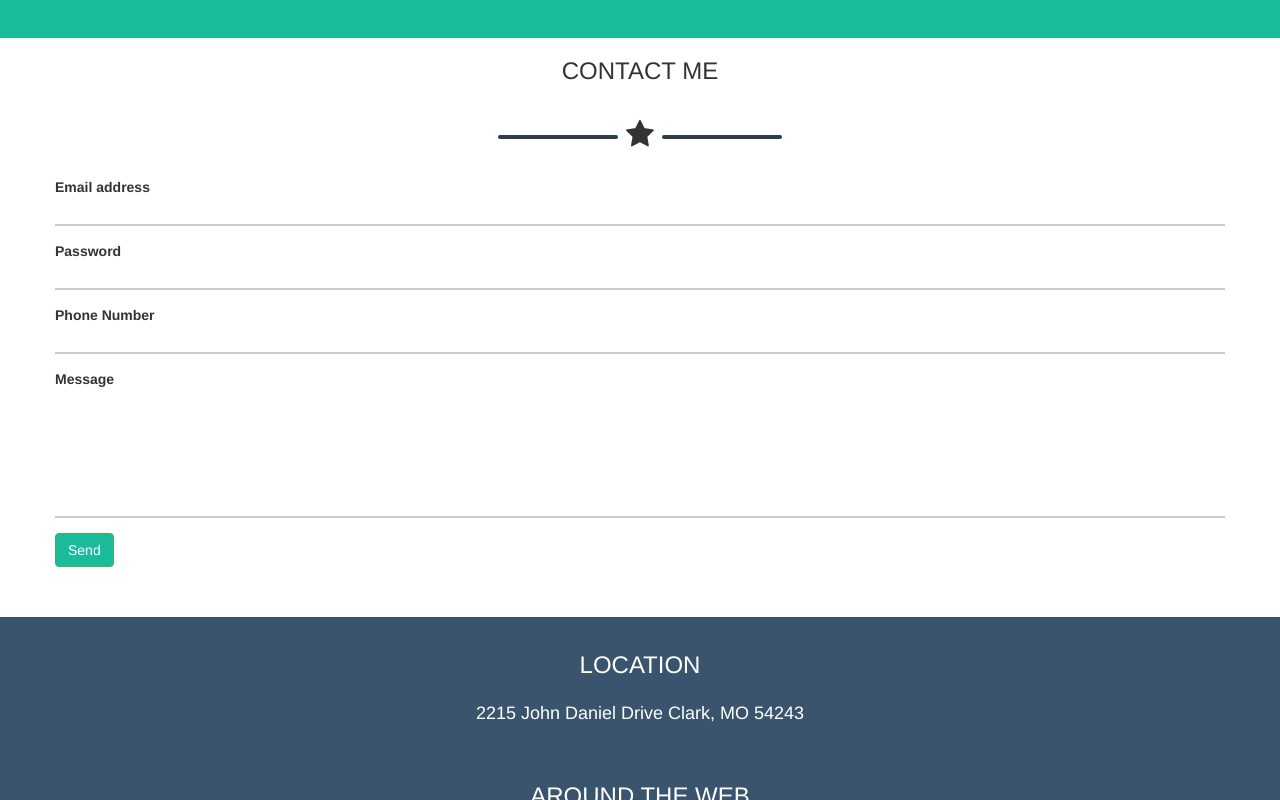
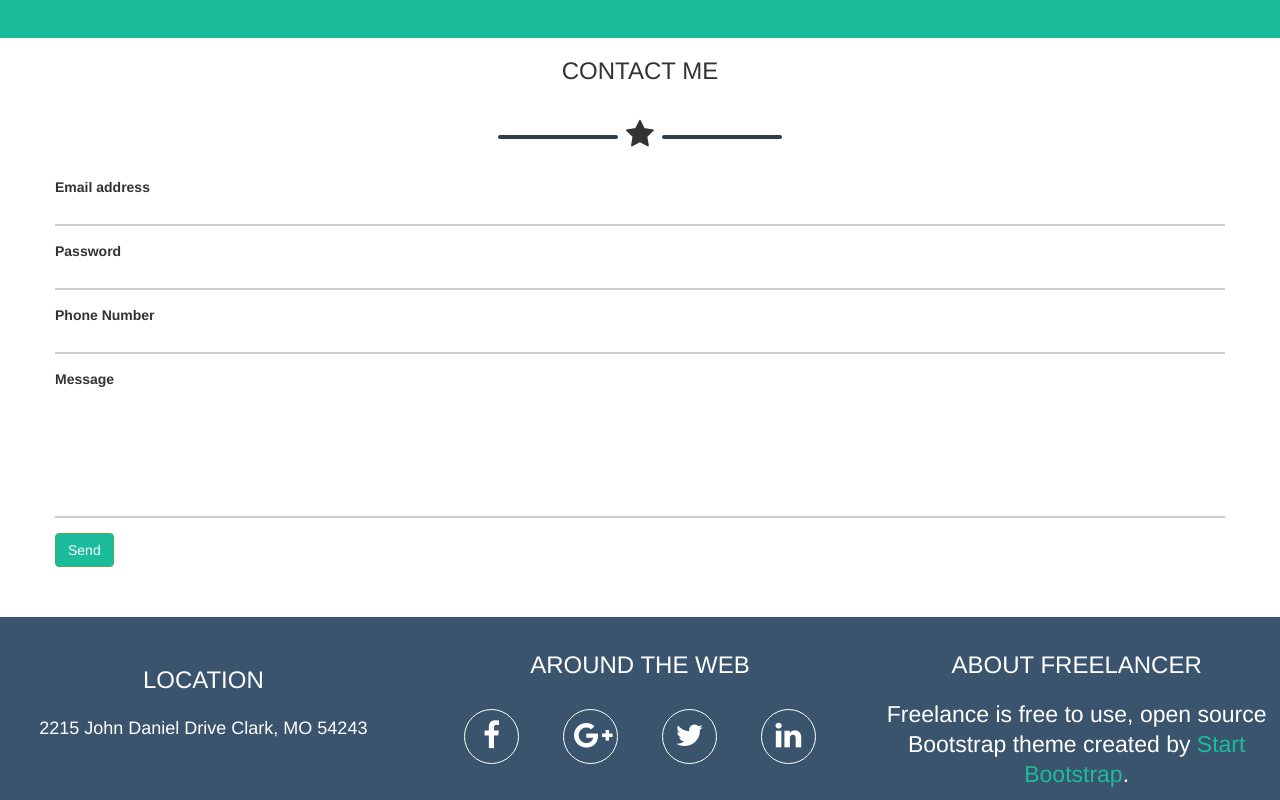
Before and after one commit to giosue-santoro/html-css-bootstrap-freelancer, a plain HTML site: page index.html in a window 1280 px wide. Shown: the part 2000-2800 px from the top of the page. Drawn offline with nearby package versions, Linux system fonts and the light colour scheme.

Commit message:
footer sistemato, margini da correggere

```diff
--- a/css/style.css
+++ b/css/style.css
@@ -1,6 +1,5 @@
 /* COMMON & SETTINGS */
 [class*="col-"] {
-  background: #fff;
   text-align: center;
   line-height: 300px;
 }
@@ -15,6 +14,10 @@
 
 .padding {
   padding: 15px;
+}
+
+.padding-bottom-50 {
+  padding: 15px 0 50px 0;
 }
 
 .margin-bottom {
@@ -42,6 +45,10 @@
   line-height: 40px;
   font-weight: bold;
   font-size: 20px;
+}
+
+.lh-footer {
+  line-height: 30px;
 }
 
 .star::before,
--- a/index.html
+++ b/index.html
@@ -162,14 +162,13 @@
 
         <!-- FOOTER -->
         <footer>
-          <div class="row bg-footer">
-            <div class="container">
-              <div class="col-xs-12 bg-footer color-white margin-bottom">
+          <div class="row bg-footer padding-bottom-50">
+                <div class="col-xs-12 col-sm-4 col-md-4 bg-footer color-white margin-bottom lh-footer">
                   <h3 class="padding">LOCATION </h3>
                   <h4>2215 John Daniel Drive Clark, MO 54243</h4>
                 </div>
 
-              <div class="color-white text-center">
+                <div class="col-xs-12 col-sm-4 col-md-4 color-white text-center lh-footer">
                   <h3>AROUND THE WEB</h3>
                   <ul id="footer-list">
                     <li><i class="fa fa-facebook" aria-hidden="true"></i></li>
@@ -179,10 +178,9 @@
                   </ul>
                 </div>
 
-              <div class="color-white text-center">
+                <div class="col-xs-12 col-sm-4 col-md-4 color-white text-center lh-footer">
                   <h3>ABOUT FREELANCER</h3>
                   <p class="footer-p margin-bottom">Freelance is free to use, open source Bootstrap theme created by <span>Start Bootstrap</span>.</p>
-              </div>
                 </div>
           </div>
 
```
Lines whose indentation alone changed are shown as unchanged.
